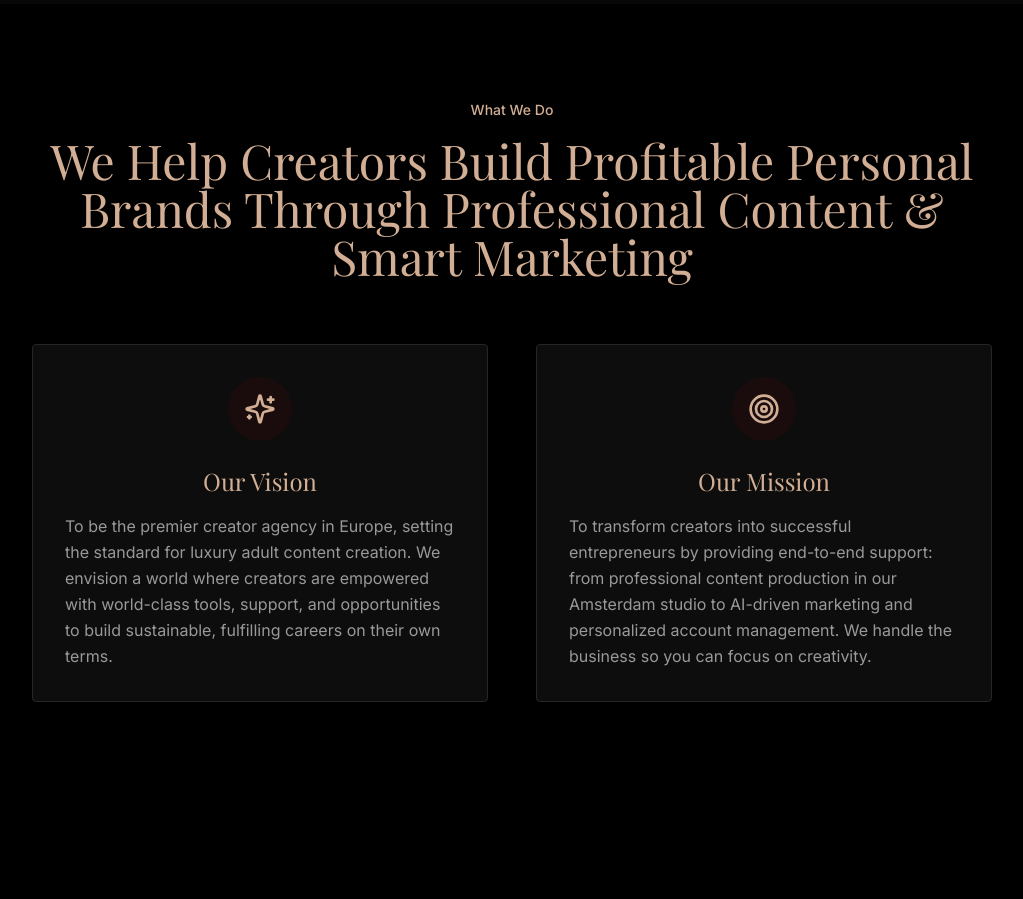
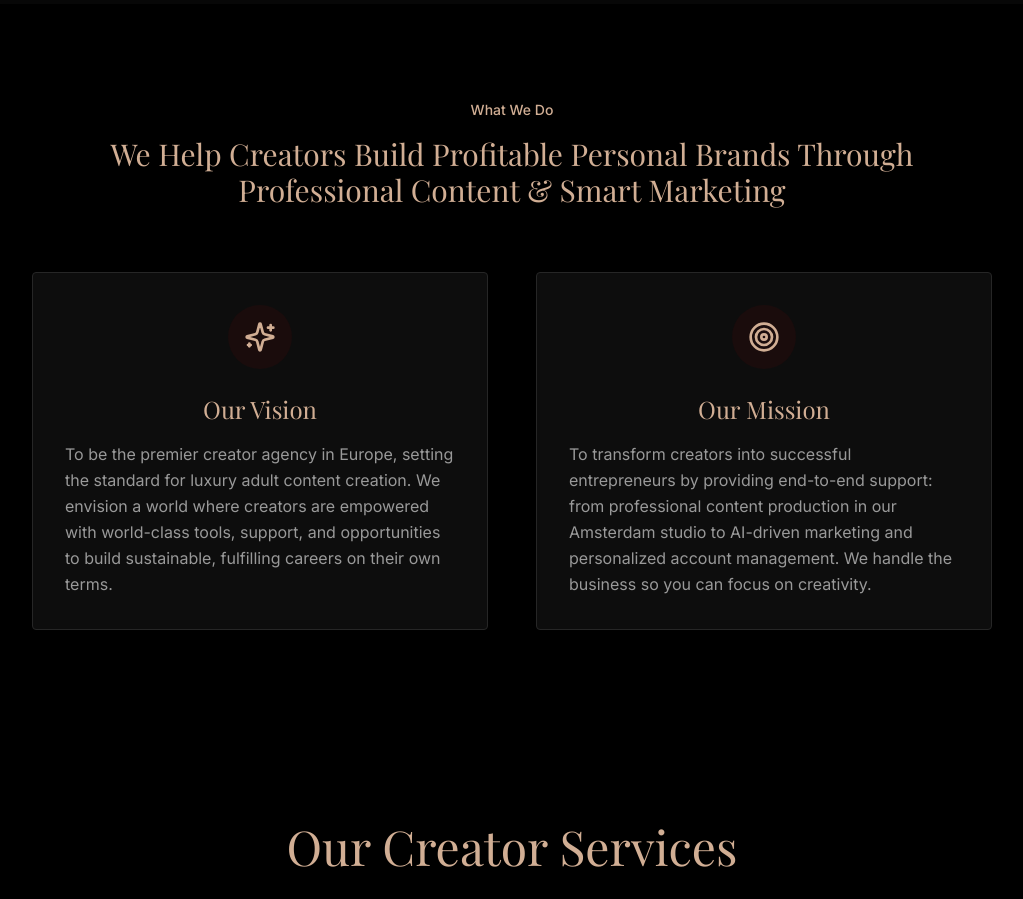
Before and after one commit to bureauboudoir-web/boudoir-bloom-theme, a React (Vite) app: page / in a window 1280 px wide. Shown: the part 1460-2359 px from the top of the page, without its empty margins (128-1151 px from the left). Built offline with nearby package versions, Linux system fonts and the light colour scheme; the HTML template or start-up script is replaced by a standard one.

Commit message:
Visual edit in Lovable
Edited UI in Lovable

```diff
--- a/src/pages/Home.tsx
+++ b/src/pages/Home.tsx
@@ -109,7 +109,7 @@ const Home = () => {
       <section className="py-24 px-6">
         <div className="container mx-auto max-w-5xl text-center">
           <p className="text-sm text-[#d1ae94] mb-4 font-medium">What We Do</p>
-          <h2 className="font-serif mb-8 text-[#d1ae94] leading-tight text-4xl md:text-5xl">
+          <h2 className="font-serif mb-8 text-[#d1ae94] leading-tight text-4xl md:text-3xl">
             We Help Creators Build Profitable Personal Brands Through Professional Content & Smart Marketing
           </h2>
 
```
